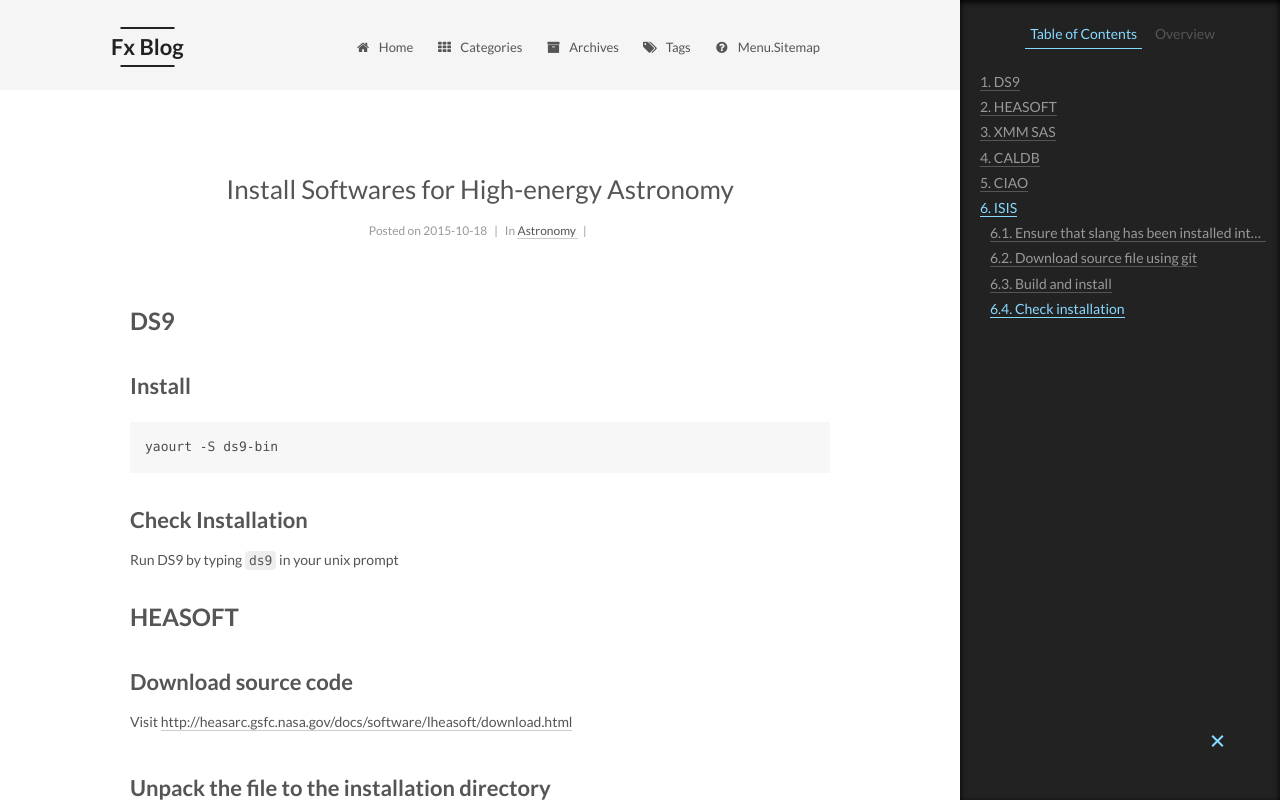
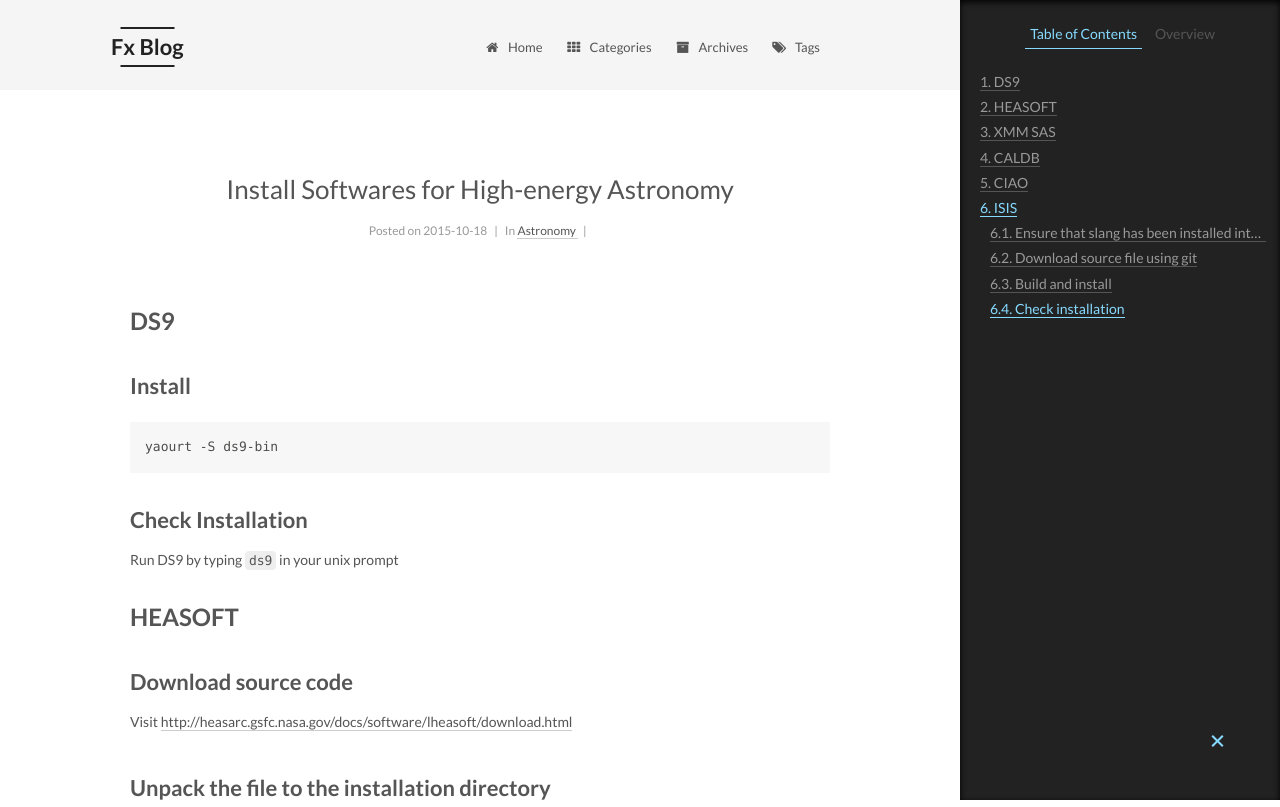
Before and after one commit to zhengfaxiang/zhengfaxiang.github.io, a plain HTML site: page 2015/10/18/high-energy-soft-install/index.html in a window 1280 px wide. Shown: the top 807 px of the page. Drawn offline with nearby package versions, Linux system fonts and the light colour scheme; some packages are replaced by stand-ins of ours; a script that the page names is missing.

Commit message:
Site updated: 2016-05-02 14:20:04

```diff
--- a/2015/10/18/high-energy-soft-install/index.html
+++ b/2015/10/18/high-energy-soft-install/index.html
@@ -228,16 +228,6 @@ Unpack the fi">
               <i class="menu-item-icon fa fa-tags fa-fw"></i> <br />
 
             Tags
-          </a>
-        </li>
-
-
-        <li class="menu-item menu-item-sitemap">
-          <a href="/sitemap.xml" rel="section">
-
-              <i class="menu-item-icon fa fa-question-circle fa-fw"></i> <br />
-
-            menu.sitemap
           </a>
         </li>
 
```
Also changed, not shown: 2016/05/02/hello-world/index.html (+0 -10 lines), 2016/05/02/test-org/index.html (+0 -10 lines), 404.html (+0 -10 lines), archives/2015/10/index.html (+0 -10 lines), archives/2015/index.html (+0 -10 lines), archives/2016/05/index.html (+0 -10 lines), archives/2016/index.html (+0 -10 lines), archives/index.html (+0 -10 lines), categories/Astronomy/index.html (+0 -10 lines), categories/index.html (+0 -10 lines), categories/orgmode/index.html (+0 -10 lines), index.html (+0 -10 lines), tags/astronomy/index.html (+0 -10 lines), tags/emacs/index.html (+0 -10 lines), 5 more files.
